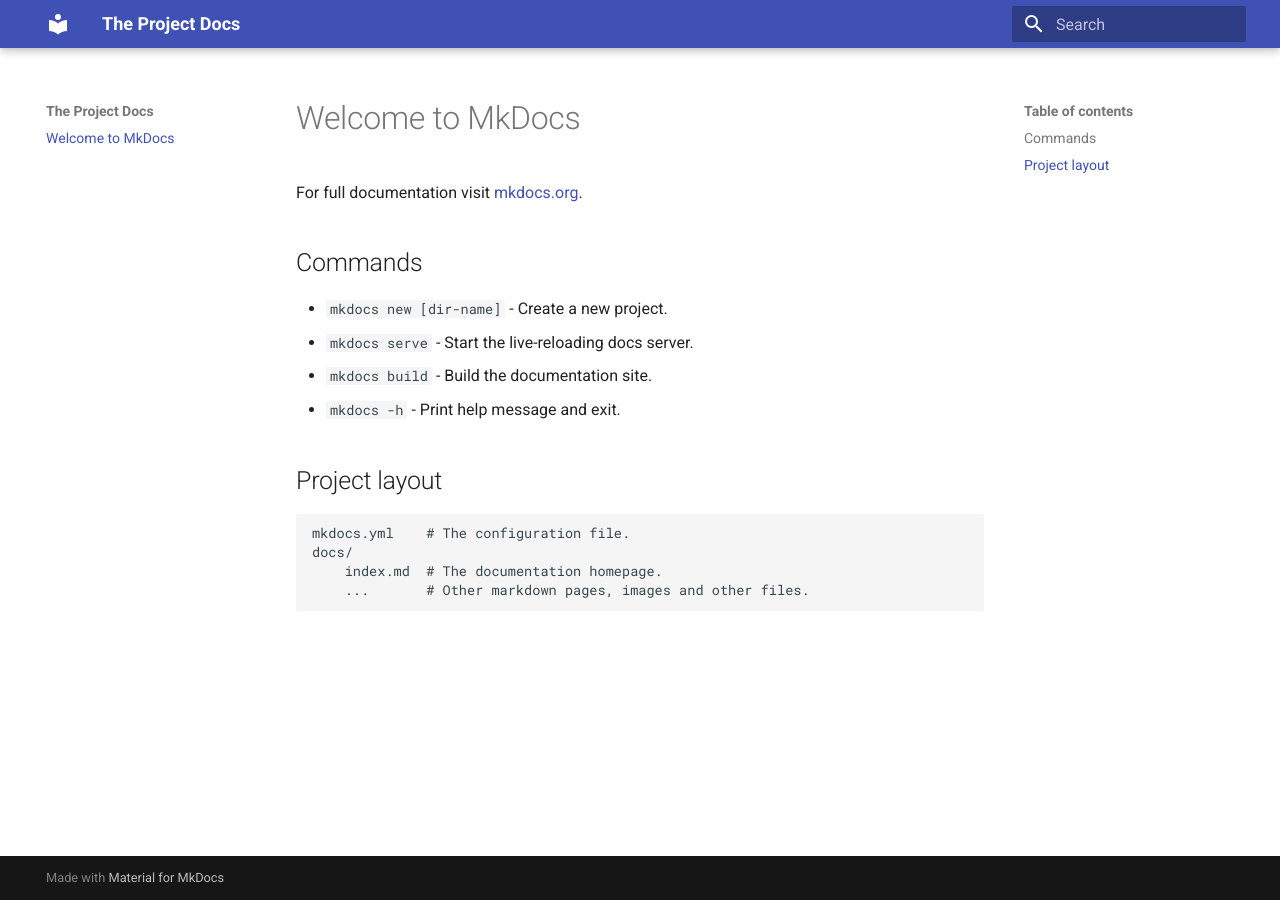
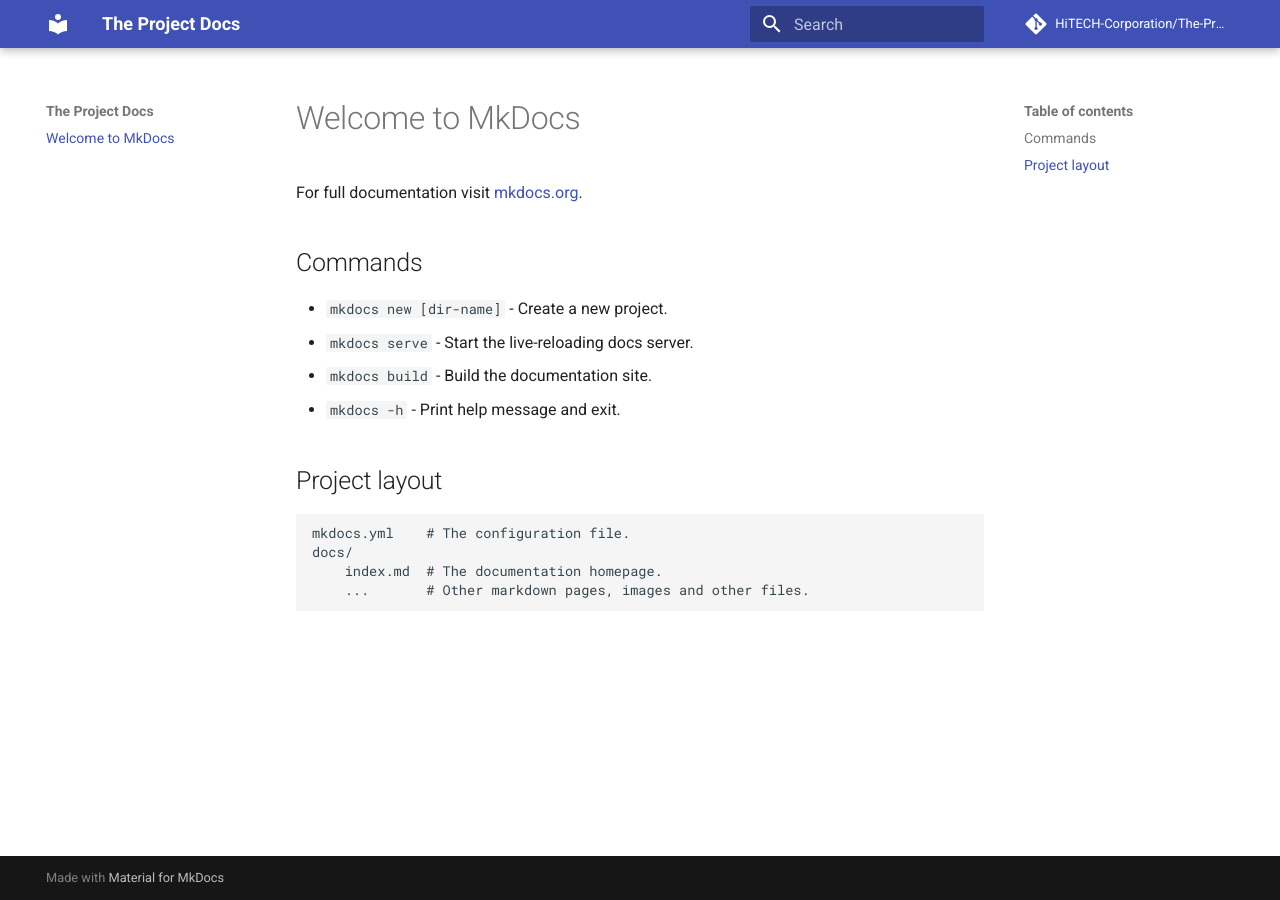
Before and after one commit to HiTECH-Corporation/The-Project-Docs, an MkDocs documentation site: the page built from docs/index.md, in a window 1280 px wide. Built offline with MkDocs 1.6.1 and Material for MkDocs 9.7.7, drawn with Linux system fonts in a browser that asks for light colours; comment, search, counter and statistics services are not loaded.

Commit message:
Update mkdocs.yml

```diff
--- a/mkdocs.yml
+++ b/mkdocs.yml
@@ -1,3 +1,8 @@
 site_name: The Project Docs
+site_url: https://theprojectdocs.pages.dev/
+
+repo_name: HiTECH-Corporation/The-Project-Docs
+repo_url: https://github.com/HiTECH-Corporation/The-Project-Docs
+
 theme:
   name: material
```
